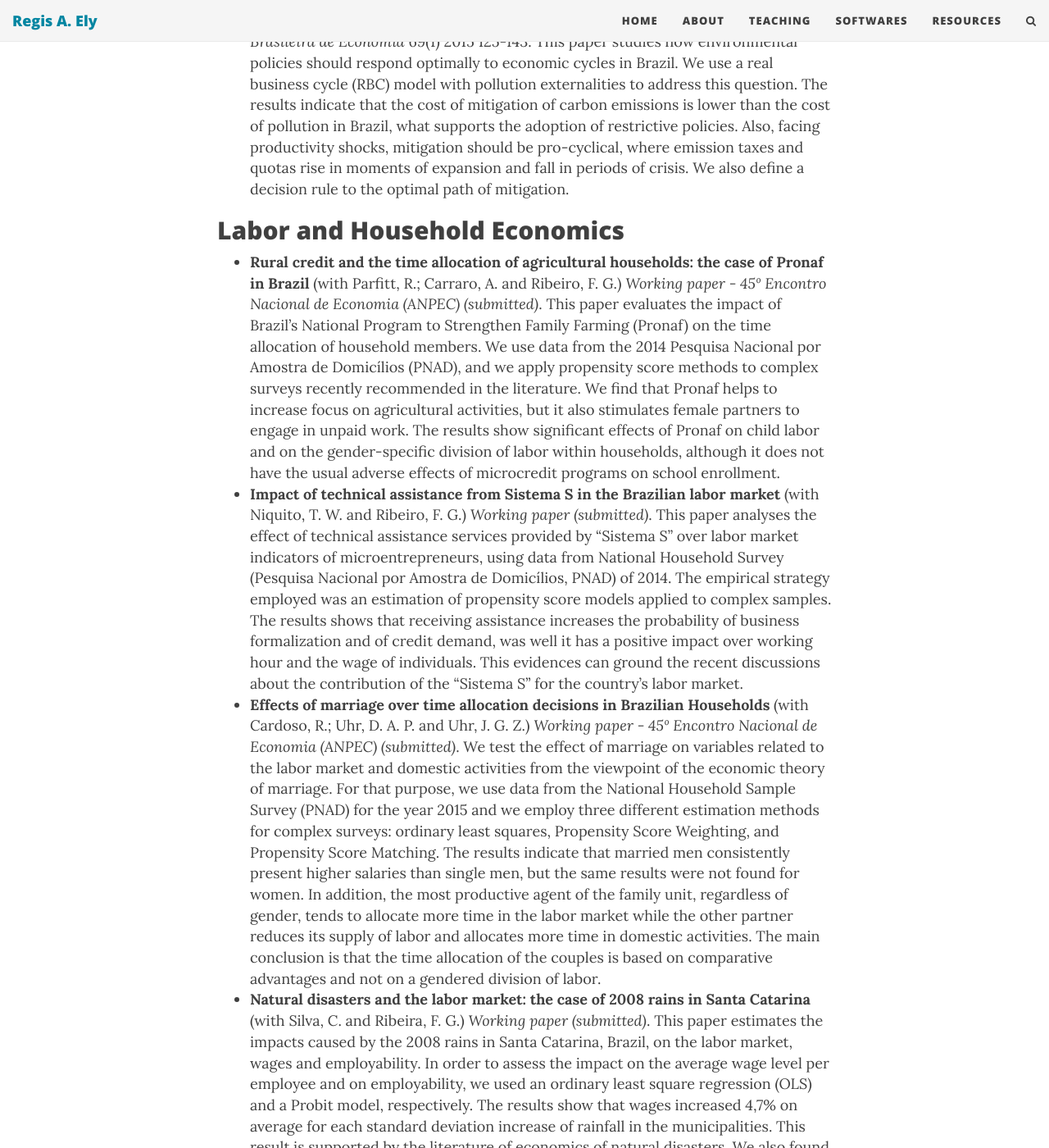
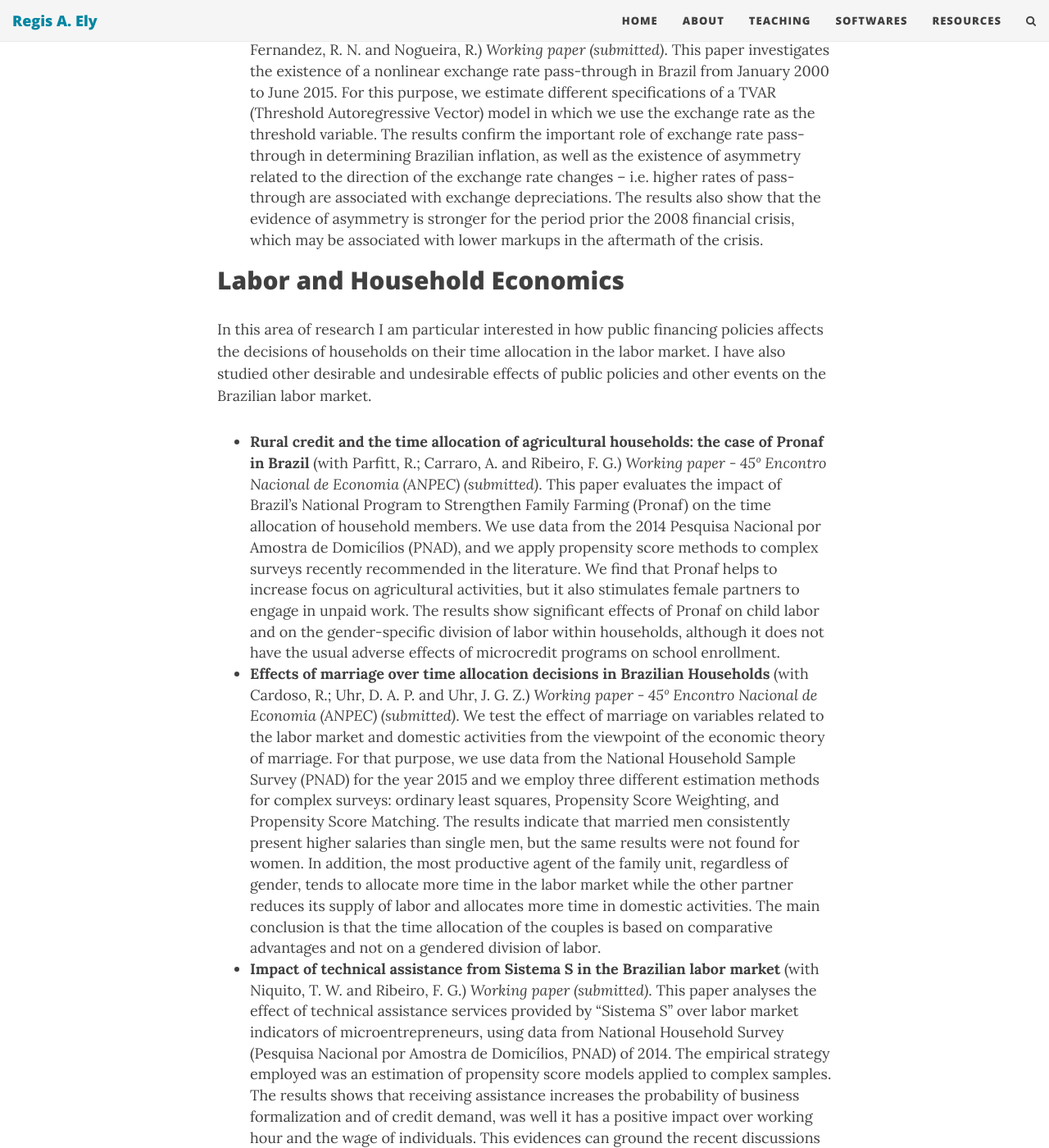
Before and after one commit to regisely/regisely.github.io, a Jekyll site: the page built from research.md, in a window 1280 px wide and 1400 px high, scrolled down 4695 px. Shown: the whole window at 82% size. Built offline with Jekyll 4.4.1, drawn with Linux system fonts in a browser that asks for light colours; nearby versions of some CDN libraries; some of the changed lines change nothing that is shown; some of the changed text lies outside the part shown.

Commit message:
research

```diff
--- a/research.md
+++ b/research.md
@@ -5,9 +5,11 @@
 comments: false
 ---
 
-My research expertise includes five major areas of economics... (list in reverse order)
+My research expertise includes five major areas of economics: applied finance, corporate finance and banking, economic growth and international economics, labor and household economics, and natural resource and agriculture economics. Below you can see a list of published and working papers in each of these areas. Feel free to ask me a copy of the manuscript if it is not available online.
 
 ## Applied Finance
+
+In this area of research I am particular interested in efficiency, predictability and how risk, volatility and unexpected shocks are spread across markets. Some of my work has addressed sources of inefficiency in the stock market, as well as risk spillovers between stock and exchange markets in Brazil.
 
 - **Volatility Spillovers and the Risk-Return Relation Between Stock and Foreign Exchange Markets in Brazil** *Latin American Business Review* 16(4) 2016 305-325. We examine the evidence of mean and volatility spillovers between stock and foreign exchange markets in Brazil with multivariate GARCH models and nonlinear Granger causality tests. We also use a multivariate GARCH-in-mean model to assess the relationship between risk and return in these markets. The results indicate that the stock market leads the foreign exchange market in price formation and that nonlinear Granger causalities from the exchange market to the stock market do occur. Part of these nonlinear causalities are explained by volatility spillovers. We show that exchange rate volatility affects not only stock market volatility but also stock returns.
 - **Relations Between Serial Correlation and Volatility: Is There a LeBaron Effect in Brazil?** *Brazilian Review of Finance* 12(1) 2014 13-39. This paper examines the relation between serial correlation and volatility of the Ibovespa index returns and extends the empirical evidence of the LeBaron effect for higher orders of serial correlation. We employ an exponential general autoregressive conditional heteroskedastic model to estimate volatility and an automatic variance ratio statistic to calculate serial correlation. The results support some stylized facts from behavioral finance and help us to explain evidences from empirical studies. We show that (i) serial correlation in weekly returns are negative related with volatility, (ii) this negative relation is found in daily returns only if we use first order serial correlation, and (iii) the effect for weekly returns was not intensified by the 2008 crisis, but a positive relation between volatility and serial correlation for daily returns was identified during that time.
@@ -18,27 +20,35 @@
 
 ## Corporate Finance and Banking
 
+In this area of research I am interested in banking regulation, risk taking decisions and profitability, as well as the impact of capital structure on firms performance and probability of default. My works include topics such as the impact of Brazilian bankrupcty law in the credit market, the cross-country effects of capital buffers on banks profitability, the relationship between competition, concentration and the risk taking behavior of banks, and the influence of capital structure and financing decision on probability of default and asset volatility.
+
 - **The impact of the new bankrupcty law in the Brazilian credit market** (with Barbosa, K.; Carraro, A. and Garcia, F. R.) *Economia Aplicada* Forthcoming. The aim of this paper is to evaluate the changes in Brazilian credit market due to the new bankruptcy law, pointing out their impact on default rates, bank spreads, credit volume, and number of bankruptcies. For that purpose, we used credit market time series available by the Brazilian Central Bank during the period of 2000 to 2012, and we evaluate the impact using linear regressions and a method of endogenous breaks. The results indicate that besides the reduction in bankruptcy, the new law had a significant impact on credit concessions to corporations, although the total volume of credit has not been affected. The results also show that the law was not effective in reducing default and interest rates.
 - **The effects of capital buffers on profitability: An empirical study** (with Tabak, B. M.; Fazio, D. M.; Amaral, J. M. T. and Cajueiro, D. O.) *Economics Bulletin* 37(3) 2017 1468-1473. This paper measures the effect of capital buffers and other determinants on banks' profitability in 51 countries during the period of 2000 to 2012. We have found a nonlinear relationship between return on assets and capital buffers. While capital buffers have a positive impact on profitability, its excess can diminish banks' profits. Countries with noncompetitive markets do not seem to change this relationship, although higher market power enhances profits. We also examine other determinants of profitability. Since minimal requirements of equity capital are one of the main regulatory instruments for preventing financial risks, we hope that the results of this letter can help financial authorities to also understand the effects of capital buffers on profits.
 - **Competition, concentration and the risk taking behavior of banks: a cross-country analysis** (with Tabak, B. M.; Cajueiro, D. O. and Fazio, D. M.) *Working paper*. We study the relationship between competition and concentration on the risk taking behavior of banks through a database of over 4000 commercial banks in 25 countries. We estimate a fixed- effect panel data model to correlate different measures of competition and concentration with a proxy for the risk taking behavior of banks known as Z-score. We also estimate how the effect of market structure variables on risk taking changes according to bank size, liquidity of assets and global financial turmoils. We find significant heterogeneous effects on this relationship. Concentration increases the probability of default, but competition between large banks may induce them to switch to riskier borrowers. Our evidences synthesize two opposing theoretical frameworks regarding the impact of market structure on risk taking.
 
 ## Economic Growth and International Economics
 
+In this area of research I am interested in exchange rate dynamics and elements that may explain cross-country differences in economic growth. I have studied the effect of institutional factors on economic growth, such as the Chile's transition to democracy, the cross-country relationship between uncertainty and economic growth, as well as the dynamics of Brazilian exchange rate.
+
 - **A synthetic control approach on Chile's transition to democracy** (with Uhr, D. A. P. and Uhr, J. G. Z.) *Economics Bulletin* 37(3) 2017 2219-2233. We use a synthetic control approach for performing a case study of the impact of Economic Reforms and Democracy Openness on Chile's GDP per capita. We use data available at the World Bank Open Data from 1976 to 2014 for different countries in order to build a synthetic "authoritarian Chile" and compare it with the "real Chile". We find a significant positive effect of the process of re-democratization on Chile's long-term GDP per capita. The results are robust to placebo tests and time series methods such as endogenous structural break tests and an analysis of causal impact based on the forecasts of a Bayesian Structural Time Series model.
 - **Uncertainty and growth: evidence of emerging and developed countries** (with Salton, A.) *Economics Bulletin* 37(2) 2017 1274-1280. This letter aims to investigate the relationship between uncertainty and economic growth in economies with different stages of development. We use monthly data on industrial production during the period of 1961 to 2014 from OECD's Main Economic Indicators database. We estimate the relationship between industrial production growth and its volatility from 14 countries using EGARCH in mean and panel GARCH in mean models. Our results suggest that the correlation between economic growth and its own volatility is positive in developed countries but ambiguous in emerging economies. This facts support both theories of precautionary savings, in the case of developed countries, and irreversible investments, in the case of some emerging economies.
 - **Conditional jump dynamics of the Brazilian exchange rate** *Brazilian Journal of Business Economics* 13(1) 2013 59-75. This paper studies the conditional jump dynamics of the exchange rate between Real and U.S Dollar since the introduction of the floating regime in Brazil. We use a constant conditional jump model and three different specifications of the ARJI-GARCH model of Chan and Maheu (2002) to model jump dynamics. The results suggest that (i) exchange rate variations can be successfully modeled by conditional jumps, which are time-varying and sensitive to past shocks, (ii) currency depreciation presents little evidence of asymmetry in relation to jumps, and (iii) the jump intensity is highly persistent and behaves like an autorregressive moving average model. Events such as the 2002 and 2008 crisis and the recent intervention policy of the Central Bank in 2012 are discussed on the basis of the model. We also show that the forecast errors of the jump models are significant lower than traditional models.
 - **Exchange rate pass-through asymmetry: evidence for Brazil** (with Flach, R.; Fernandez, R. N. and Nogueira, R.) *Working paper (submitted)*. This paper investigates the existence of a nonlinear exchange rate pass-through in Brazil from January 2000 to June 2015. For this purpose, we estimate different specifications of a TVAR (Threshold Autoregressive Vector) model in which we use the exchange rate as the threshold variable. The results confirm the important role of exchange rate pass-through in determining Brazilian inflation, as well as the existence of asymmetry related to the direction of the exchange rate changes – i.e. higher rates of pass-through are associated with exchange depreciations. The results also show that the evidence of asymmetry is stronger for the period prior the 2008 financial crisis, which may be associated with lower markups in the aftermath of the crisis.
 
-## Agriculture and Natural Resource Economics
+## Labor and Household Economics
+
+In this area of research I am particular interested in how public financing policies affects the decisions of households on their time allocation in the labor market. I have also studied other desirable and undesirable effects of public policies and other events on the Brazilian labor market.
+
+- **Rural credit and the time allocation of agricultural households: the case of Pronaf in Brazil** (with Parfitt, R.; Carraro, A. and Ribeiro, F. G.) *Working paper - 45º Encontro Nacional de Economia (ANPEC) (submitted)*. This paper evaluates the impact of Brazil’s National Program to Strengthen Family Farming (Pronaf) on the time allocation of household members. We use data from the 2014 Pesquisa Nacional por Amostra de Domicílios (PNAD), and we apply propensity score methods to complex surveys recently recommended in the literature. We find that Pronaf helps to increase focus on agricultural activities, but it also stimulates female partners to engage in unpaid work. The results show significant effects of Pronaf on child labor and on the gender-specific division of labor within households, although it does not have the usual adverse effects of microcredit programs on school enrollment.
+- **Effects of marriage over time allocation decisions in Brazilian Households** (with Cardoso, R.; Uhr, D. A. P. and Uhr, J. G. Z.) *Working paper - 45º Encontro Nacional de Economia (ANPEC) (submitted)*. We test the effect of marriage on variables related to the labor market and domestic activities from the viewpoint of the economic theory of marriage. For that purpose, we use data from the National Household Sample Survey (PNAD) for the year 2015 and we employ three different estimation methods for complex surveys: ordinary least squares, Propensity Score Weighting, and Propensity Score Matching. The results indicate that married men consistently present higher salaries than single men, but the same results were not found for women. In addition, the most productive agent of the family unit, regardless of gender, tends to allocate more time in the labor market while the other partner reduces its supply of labor and allocates more time in domestic activities. The main conclusion is that the time allocation of the couples is based on comparative advantages and not on a gendered division of labor.
+- **Impact of technical assistance from Sistema S in the Brazilian labor market** (with Niquito, T. W. and Ribeiro, F. G.) *Working paper (submitted)*. This paper analyses the effect of technical assistance services provided by "Sistema S" over labor market indicators of microentrepreneurs, using data from National Household Survey (Pesquisa Nacional por Amostra de Domicílios, PNAD) of 2014. The empirical strategy employed was an estimation of propensity score models applied to complex samples. The results shows that receiving assistance increases the probability of business formalization and of credit demand, was well it has a positive impact over working hour and the wage of individuals. This evidences can ground the recent discussions about the contribution of the "Sistema S" for the country’s labor market.
+- **Natural disasters and the labor market: the case of 2008 rains in Santa Catarina** (with Silva, C. and Ribeira, F. G.) *Working paper (submitted)*. This paper estimates the impacts caused by the 2008 rains in Santa Catarina, Brazil, on the labor market, wages and employability. In order to assess the impact on the average wage level per employee and on employability, we used an ordinary least square regression (OLS) and a Probit model, respectively. The results show that wages increased 4,7% on average for each standard deviation increase of rainfall in the municipalities. This result is supported by the literature of economics of natural disasters. We also found no significant effect of the rains on employability, which means that the level of employment has not decreased in the cities most affected by the rains.
+
+##  Natural Resource and Agriculture Economics
+
+In this area of research I am interested in price and volatility commodity spillovers, energy markets and the impact of natural resources and environmental policies on economic growth.
 
 - **Price spillovers through productive chains in Brazil** (with Bini, D. A.; Souza, M. O. and Canever, M. D.) *Revista de Economia* 42(1) 2016 1-20. This research evaluated a transmission of prices between different links of productive chains in Brazil. Specifically, we evaluated a transmission of the price of oil to the prices of three basic fertilizers (potassium chloride, ammonium sulphate, and simple superphosphate) and commodities (corn, soybean and chicken), as well as transmissions between these products. The results reveal that fertilizer and commodity prices are a low dependence on the price of oil. Variations in the price of corn and soybeans are partially passed on to the price of fertilizers and vice versa. Variations in the price of soybean are transmitted to the price of corn. Prices of corn and chicken can be mutually dependent. The price of soybean is highly exogenous and is not altered by other products.
 - **Economic cycles and carbon emission in Brazil: a dynamic analysis of optimal environmental policies** (with Leal, R. A.; Uhr, J. G. Z. and Uhr, D. A. P.) *Revista Brasileira de Economia* 69(1) 2015 125-143. This paper studies how environmental policies should respond optimally to economic cycles in Brazil. We use a real business cycle (RBC) model with pollution externalities to address this question. The results indicate that the cost of mitigation of carbon emissions is lower than the cost of pollution in Brazil, what supports the adoption of restrictive policies. Also, facing productivity shocks, mitigation should be pro-cyclical, where emission taxes and quotas rise in moments of expansion and fall in periods of crisis. We also define a decision rule to the optimal path of mitigation.
 
-## Labor and Household Economics
-
-- **Rural credit and the time allocation of agricultural households: the case of Pronaf in Brazil** (with Parfitt, R.; Carraro, A. and Ribeiro, F. G.) *Working paper - 45º Encontro Nacional de Economia (ANPEC) (submitted)*. This paper evaluates the impact of Brazil’s National Program to Strengthen Family Farming (Pronaf) on the time allocation of household members. We use data from the 2014 Pesquisa Nacional por Amostra de Domicílios (PNAD), and we apply propensity score methods to complex surveys recently recommended in the literature. We find that Pronaf helps to increase focus on agricultural activities, but it also stimulates female partners to engage in unpaid work. The results show significant effects of Pronaf on child labor and on the gender-specific division of labor within households, although it does not have the usual adverse effects of microcredit programs on school enrollment.
-- **Impact of technical assistance from Sistema S in the Brazilian labor market** (with Niquito, T. W. and Ribeiro, F. G.) *Working paper (submitted)*. This paper analyses the effect of technical assistance services provided by "Sistema S" over labor market indicators of microentrepreneurs, using data from National Household Survey (Pesquisa Nacional por Amostra de Domicílios, PNAD) of 2014. The empirical strategy employed was an estimation of propensity score models applied to complex samples. The results shows that receiving assistance increases the probability of business formalization and of credit demand, was well it has a positive impact over working hour and the wage of individuals. This evidences can ground the recent discussions about the contribution of the "Sistema S" for the country’s labor market.
-- **Effects of marriage over time allocation decisions in Brazilian Households** (with Cardoso, R.; Uhr, D. A. P. and Uhr, J. G. Z.) *Working paper - 45º Encontro Nacional de Economia (ANPEC) (submitted)*. We test the effect of marriage on variables related to the labor market and domestic activities from the viewpoint of the economic theory of marriage. For that purpose, we use data from the National Household Sample Survey (PNAD) for the year 2015 and we employ three different estimation methods for complex surveys: ordinary least squares, Propensity Score Weighting, and Propensity Score Matching. The results indicate that married men consistently present higher salaries than single men, but the same results were not found for women. In addition, the most productive agent of the family unit, regardless of gender, tends to allocate more time in the labor market while the other partner reduces its supply of labor and allocates more time in domestic activities. The main conclusion is that the time allocation of the couples is based on comparative advantages and not on a gendered division of labor.
-- **Natural disasters and the labor market: the case of 2008 rains in Santa Catarina** (with Silva, C. and Ribeira, F. G.) *Working paper (submitted)*. This paper estimates the impacts caused by the 2008 rains in Santa Catarina, Brazil, on the labor market, wages and employability. In order to assess the impact on the average wage level per employee and on employability, we used an ordinary least square regression (OLS) and a Probit model, respectively. The results show that wages increased 4,7% on average for each standard deviation increase of rainfall in the municipalities. This result is supported by the literature of economics of natural disasters. We also found no significant effect of the rains on employability, which means that the level of employment has not decreased in the cities most affected by the rains.
-
 ---
```
